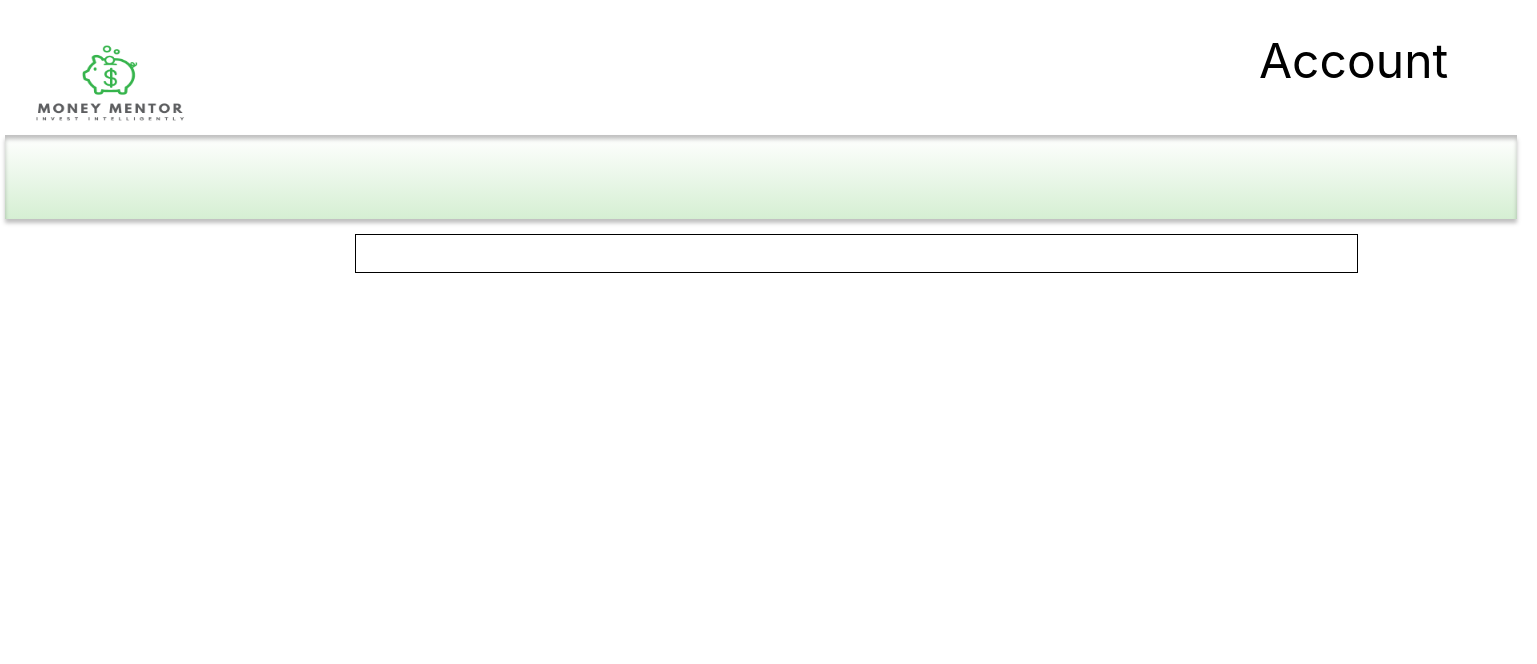
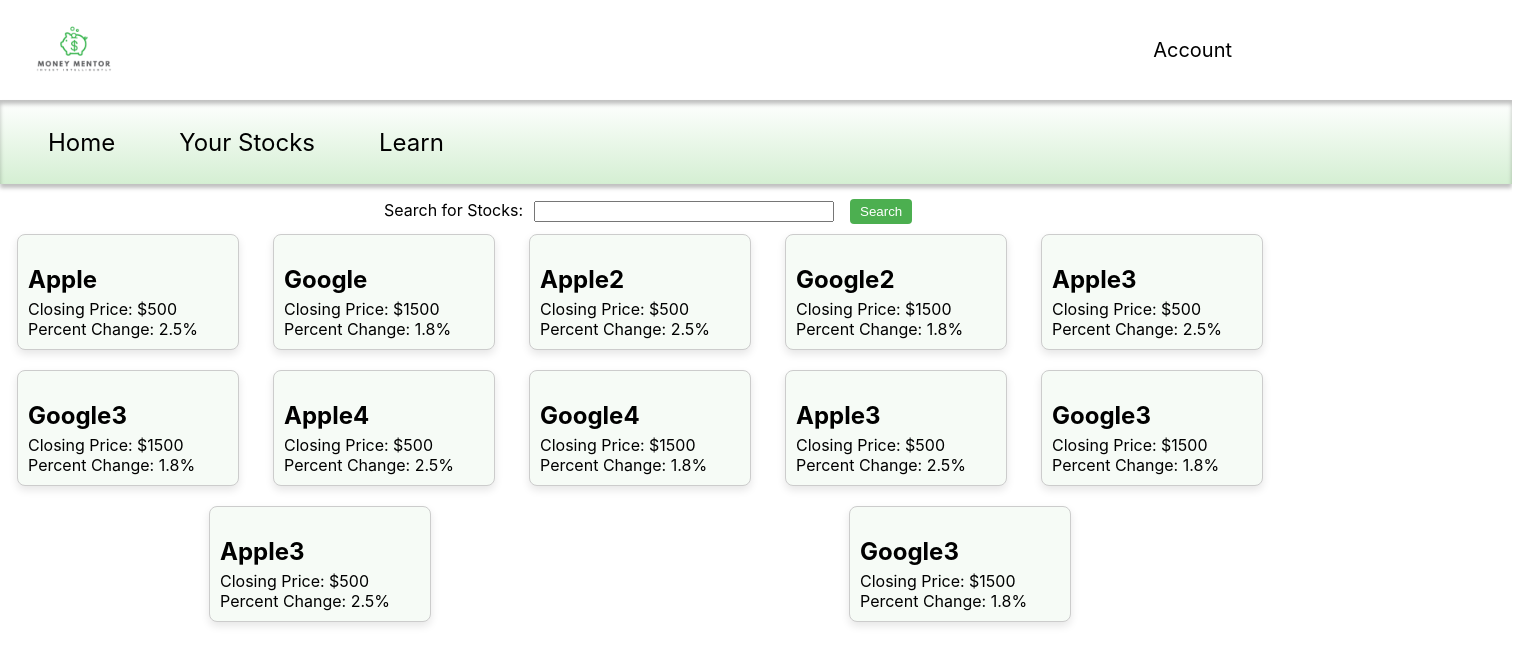
Before and after one commit to cgarciaromaguera/Senior-Project, a JavaScript app in the folder client/: page / in a window 1280 px wide. Shown: the top 664 px of the page, 1537 px wide, since content can reach past the window. Built offline with nearby package versions, Linux system fonts and the light colour scheme; the HTML template or start-up script is replaced by a standard one.

Commit message:
home screen first draft

```diff
--- a/client/package.json
+++ b/client/package.json
@@ -10,6 +10,8 @@
     "react-dom": "^18.2.0",
     "react-router-dom": "^6.22.1",
     "react-scripts": "^5.0.1",
+    "semantic-ui-css": "^2.5.0",
+    "semantic-ui-react": "^2.1.5",
     "web-vitals": "^2.1.4"
   },
   "scripts": {
--- a/client/src/App.js
+++ b/client/src/App.js
@@ -1,4 +1,5 @@
 import {BrowserRouter, Routes, Route} from 'react-router-dom';
+// import 'semantic-ui-css/semantic.min.css'
 //import logo from './logo.png';
 
 //pages & components
--- a/client/src/pages/Home.css
+++ b/client/src/pages/Home.css
@@ -1,285 +1,181 @@
 
 .searchbar {
-  box-sizing: border-box;
+  /* box-sizing: border-box; */
   position: absolute;
-  width: 1003px;
-  height: 39px;
+  /* width: 1003px; */
+  /* height: 39px; */
   left: 350px;
   top: 234px;
-  background: #FFFFFF;
-  border: 1px solid #000000;
-  backdrop-filter: blur(2px);
+  /* background: #FFFFFF; */
+  /* border: 1px solid #000000; */
+  /* backdrop-filter: blur(2px); */
+}
+
+.header{
+  display: flex;
+  align-items: center;
+  justify-content: space-between;
 }
 
 .logo {
-  position: absolute;
-  width: 200px;
-  height: 170px;
-  left: 5px;
+  /* position: absolute; */
+  width: 100px;
+  height: 100px;
+  margin-left: 1.5rem;
   top: 0px;
+}
+
+
+
+.home-header:hover {
+  text-decoration: underline;
+  font-weight: bold;
+}
+.mocktrade-header:hover {
+  text-decoration: underline;
+  font-weight: bold;
+}
+.learn-header:hover {
+  text-decoration: underline;
+  font-weight: bold;
+}
+.account:hover {
+  text-decoration: underline;
+  font-weight: bold;
 }
 
 /* Account */
 .account {
-    position: absolute;
-    width: 278px;
+    /* position: absolute; */
+    /* width: 278px;
     height: 37px;
     left: 1254px;
-    top: 32px;
+    top: 32px; */
+    margin-right: 3rem;
     font-family: 'Inter';
     font-style: normal;
     font-weight: 400;
-    font-size: 48px;
+    font-size: 20px;
     line-height: 58px;
     color: #000000;
   }
 
   .navigationBar {
-  position: absolute;
+  /* position: absolute;  */
   width: 1512px;
   height: 84px;
-  left: 0px;
-  top: 135px;
+  /* left: 0px; */
+  /* top: 135px; */
+  display: flex;
+  align-items: center;
+  justify-content: space-start;
+  /* padding-top: 40px; */
   background: linear-gradient(180deg, rgba(255, 255, 255, 0) 0%, #D5EFD3 100%);
   box-shadow: 0px 4px 4px rgba(0, 0, 0, 0.25), inset 0px 4px 4px rgba(0, 0, 0, 0.25);
   }
 
-  /* Rectangle 2 */
-  .rectangle-2 {
-    position: absolute;
-    width: 1447px;
-    height: 347px;
-    left: 32px;
-    top: 278px;
-    background: #FFFFFF;
-    box-shadow: 0px 4px 4px rgba(0, 0, 0, 0.25);
-  }
+  .home-header{
+    /* Home */
+    /* position: absolute;  */
+    /* width: 187px; */
+    /* height: 52px;  */
+    margin-left: 3rem;
+    /* margin-top: 200px; */
 
-  /* Stock Graphs (API) */
-  .stock-graphs-api {
-    position: absolute;
-    width: 714px;
-    height: 215px;
-    left: calc(50% - 714px/2 + 145px);
-    top: 419px;
     font-family: 'Inter';
     font-style: normal;
     font-weight: 400;
-    font-size: 48px;
-    line-height: 58px;
+    font-size: 24px;
+    /* line-height: 58px; */
+
     color: #000000;
+
   }
+  .mocktrade-header{
+    /* Home */
+    /* position: absolute;  */
+    /* width: 187px; */
+    /* height: 52px;  */
+    margin-left: 4rem;
+    /* margin-top: 0px; */
 
-  /* Stock Graphs */
-  .stock-graphs {
-    position: absolute;
-    width: 714px;
-    height: 215px;
-    left: 398px;
-    top: 309px;
     font-family: 'Inter';
     font-style: normal;
     font-weight: 400;
-    font-size: 48px;
-    line-height: 58px;
+    font-size: 24px;
+    /* line-height: 58px; */
+
     color: #000000;
+
   }
+  .learn-header{
+    /* Home */
+    /* position: absolute; */
+    /* width: 187px; */
+    /* height: 52px; */
+    margin-left: 4rem;
+    /* margin-top: 0px; */
 
-  /* Rectangle 3 */
-  .rectangle-3 {
-    position: absolute;
-    width: 1447px;
-    height: 293px;
-    left: 31px;
-    top: 644px;
-    background: #FFFFFF;
-    box-shadow: 0px 4px 4px rgba(0, 0, 0, 0.25);
-  }
-
-  /* Recent News */
-  .recent-news {
-    position: absolute;
-    width: 714px;
-    height: 215px;
-    left: 601px;
-    top: 735px;
     font-family: 'Inter';
     font-style: normal;
     font-weight: 400;
-    font-size: 48px;
-    line-height: 58px;
+    font-size: 24px;
+    /* line-height: 58px; */
+
     color: #000000;
+
   }
 
-  /* Search For Stocks: */
-  .search-stocks {
-    position: absolute;
-    width: 341px;
-    height: 34px;
-    left: 51px;
-    top: 229px;
-    font-family: 'Inter';
-    font-style: normal;
-    font-weight: 400;
-    font-size: 32px;
-    line-height: 39px;
-    color: #000000;
+  label {
+    display: inline-block;
+    width: 150px; /* Adjust the width as needed */
+    /* text-align: right; */
+    margin-left: 30%;
+    margin-top: 1rem;
   }
 
-  /* iOS/Bottom Bar/5 Tabs */
-  .ios-bottom-bar {
-    position: absolute;
-    width: 312px;
-    height: 69px;
-    left: 610px;
-    top: 544px;
+  input {
+    width: 300px; /* Adjust the width as needed */
+    box-sizing: border-box;
+    /* margin-bottom: 10px; */
   }
 
-  /* iPhone UI */
-  .iphone-ui {
-    position: absolute;
-    left: 0%;
-    right: 0%;
-    top: 0.72%;
-    bottom: 0.72%;
+  button {
+    display: inline-block;
+    margin-left: 1rem;
+    padding: 5px 10px;
+    background-color: #4CAF50;
+    color: white;
+    border: none;
+    border-radius: 4px;
+    cursor: pointer;
   }
 
-  /* Background */
-  .background {
-    position: absolute;
-    left: 0px;
-    right: 0px;
-    top: 0.5px;
-    bottom: 0.5px;
-    background: #FAFAFA;
+  .stock-cards-container {
+    display: flex;
+    flex-wrap: wrap;
+    justify-content: space-around;
   }
 
-  /* Home Indicator */
-  .home-indicator {
-    position: absolute;
-    left: 28.21%;
-    right: 28.85%;
-    top: 78.99%;
-    bottom: 13.77%;
+  .stock-card {
+    width: 200px;
+    padding: 10px;
+    margin: 10px;
+    border: 1px solid #ccc;
+    border-radius: 8px;
+    background-color: #f6fbf6;
+    box-shadow: 0 4px 8px rgba(0, 0, 0, 0.1);
+    transition: transform 0.3s ease-in-out;
   }
 
-  /* Home Indicator */
-  .home-indicator-2 {
-    position: absolute;
-    width: 134px;
-    height: 5px;
-    left: calc(50% - 134px/2 - 1px);
-    bottom: 9.5px;
-    background: #000000;
-    border-radius: 100px;
+  .stock-card:hover {
+    transform: scale(1.05);
   }
 
-  /* Tabs */
-  .tabs {
-    position: absolute;
-    width: 270px;
-    height: 32px;
-    left: 19px;
-    top: 15px;
+  .stock-card h2 {
+    margin-bottom: 5px;
   }
 
-  /* Rectangle 9 */
-  .rectangle-9 {
-    position: absolute;
-    width: 32px;
-    height: 32px;
-    left: calc(50% - 32px/2 - 121px);
-    top: 15px;
-    background: #686868;
-    border-radius: 100px;
+  .stock-card p {
+    margin: 0;
   }
-
-  /* Rectangle 10 */
-  .rectangle-10 {
-    position: absolute;
-    width: 32px;
-    height: 32px;
-    left: calc(50% - 32px/2 - 61px);
-    top: 15px;
-    background: #E8E8E8;
-    border-radius: 100px;
-  }
-
-  /* Rectangle 11 */
-  .rectangle-11 {
-    position: absolute;
-    width: 32px;
-    height: 32px;
-    left: calc(50% - 32px/2 - 2px);
-    top: 15px;
-    background: #E8E8E8;
-    border-radius: 100px;
-  }
-
-  /* Rectangle 12 */
-  .rectangle-12 {
-    position: absolute;
-    width: 32px;
-    height: 32px;
-    left: calc(50% - 32px/2 + 57px);
-    top: 15px;
-    background: #E8E8E8;
-    border-radius: 100px;
-  }
-
-  /* Rectangle 13 */
-  .rectangle-13 {
-    position: absolute;
-    width: 32px;
-    height: 32px;
-    left: calc(50% - 32px/2 + 117px);
-    top: 15px;
-    background: #E8E8E8;
-    border-radius: 100px;
-  }
-
-  /* Top Divider */
-  .top-divider {
-    position: absolute;
-    height: 0.5px;
-    left: 0px;
-    right: 0px;
-    top: 0.5px;
-    background: #BDC5CD;
-    transform: matrix(1, 0, 0, -1, 0, 0);
-  }
-
-  /* Rectangle 16 */
-  .rectangle-16 {
-    position: absolute;
-    width: 156px;
-    height: 19px;
-    left: 1286px;
-    top: 259px;
-    background: #FFFFFF;
-  }
-
-  /* Ellipse 2 */
-  .ellipse-2 {
-    position: absolute;
-    width: 125px;
-    height: 124px;
-    left: 1330px;
-    top: 804px;
-    background: #D5EFD3;
-  }
-
-  /* Chat */
-  .chat {
-    position: absolute;
-    width: 87px;
-    height: 30px;
-    left: 1353px;
-    top: 848px;
-    font-family: 'Inter';
-    font-style: normal;
-    font-weight: 400;
-    font-size: 32px;
-    line-height: 39px;
-    color: #000000;
-  }
--- a/client/src/pages/Home.js
+++ b/client/src/pages/Home.js
@@ -1,18 +1,66 @@
 import './Home.css';
 import logo from './logo.png';
 
+
+// data = {
+//     name: "Apple",
+//     closingprice: "500",
+//     percentchange: "2.5%"
+// }
+const stockData = [
+    { name: "Apple", closingprice: "500", percentchange: "2.5%" },
+    { name: "Google", closingprice: "1500", percentchange: "1.8%" },
+    { name: "Apple2", closingprice: "500", percentchange: "2.5%" },
+    { name: "Google2", closingprice: "1500", percentchange: "1.8%" },
+    { name: "Apple3", closingprice: "500", percentchange: "2.5%" },
+    { name: "Google3", closingprice: "1500", percentchange: "1.8%" },
+    { name: "Apple4", closingprice: "500", percentchange: "2.5%" },
+    { name: "Google4", closingprice: "1500", percentchange: "1.8%" },
+    { name: "Apple3", closingprice: "500", percentchange: "2.5%" },
+    { name: "Google3", closingprice: "1500", percentchange: "1.8%" },
+    { name: "Apple3", closingprice: "500", percentchange: "2.5%" },
+    { name: "Google3", closingprice: "1500", percentchange: "1.8%" },
+    // Add more stock data as needed
+  ];
+
+  const StockCard = ({ stock }) => (
+    <div className="stock-card">
+      <h2>{stock.name}</h2>
+      <p>Closing Price: ${stock.closingprice}</p>
+      <p>Percent Change: {stock.percentchange}</p>
+    </div>
+  );
 const Home = () => {
     return (
-        <div className="logo">
+         <div >
+            <div className='header'>
             <img src={logo} alt="Logo" className="logo" /> {/* Include the logo */}
-            <h8 className="account"> Account </h8>
 
-            <div className="searchbar">
+            <h10 className="account"> Account </h10>
+            </div>
 
+
+            <div className="navigationBar">
+                <h1 className='home-header'>Home</h1>
+                <h1 className='mocktrade-header'>Your Stocks</h1>
+                <h1 className='learn-header'>Learn</h1>
             </div>
-            <div className="navigationBar">
 
+            <form >
+                <label htmlFor="stock">Search for Stocks:</label>
+                <input type="text" id="stock" />
+                <button type="search">Search</button>
+            </form>
+
+            {/* load in order of stocks with biggest percent change  10 per change only info needed is name, price, percent change */}
+            <div className="stock-cards-container">
+                {stockData.map((stock, index) => (
+                <StockCard key={index} stock={stock} />
+                ))}
             </div>
+
+
+
         </div>
     )
   }
```
Also changed, not shown: client/src/pages/chart.js (added, +71 -0 lines), 1 other file (tests, documents, lock files or other folders).
